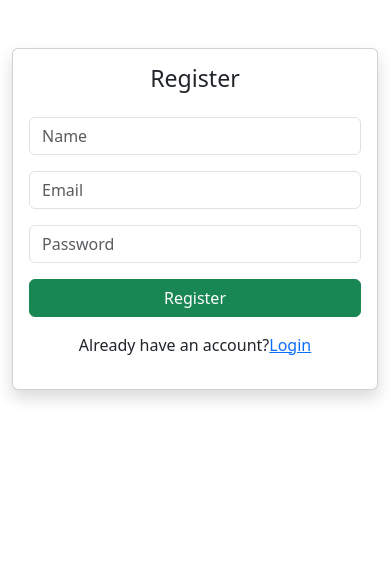
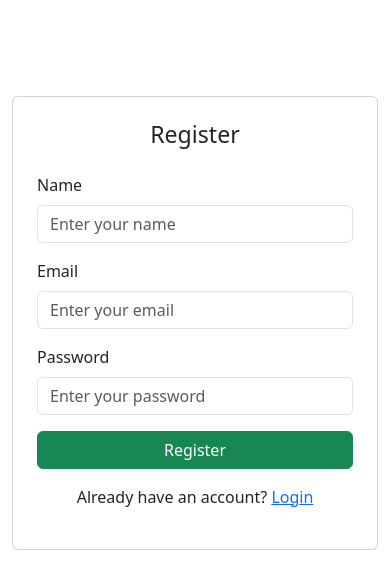
Before and after one commit to Abhishek7356/tast-management-client, a React app: page /register in a window 390 px wide. Shown: the top 588 px of the page. Built offline with nearby package versions, Linux system fonts and the light colour scheme; no server answers; the HTML template or start-up script is replaced by a standard one.

Commit message:
imporved ui a little bit

```diff
--- a/src/components/TaskForm.jsx
+++ b/src/components/TaskForm.jsx
@@ -85,6 +85,7 @@ const TaskForm = ({ task, reload, onClose }) => {
                         <textarea
                             name="description"
                             className="form-control"
+                            required
                             rows="3"
                             value={formData.description}
                             onChange={handleChange}
--- a/src/pages/Dashboard.jsx
+++ b/src/pages/Dashboard.jsx
@@ -16,7 +16,6 @@ const Dashboard = () => {
     const [showForm, setShowForm] = useState(false);
     const [selectedTask, setSelectedTask] = useState(null);
 
-
     const loadTasks = async () => {
         try {
             setLoading(true);
@@ -30,6 +29,7 @@ const Dashboard = () => {
 
             setTasks(data.data);
             setTotalPages(data.pagination.totalPages);
+
         } catch (error) {
             console.log(error);
         } finally {
@@ -41,58 +41,80 @@ const Dashboard = () => {
         loadTasks();
     }, [page, debouncedSearch, status]);
 
+
     useEffect(() => {
         const timer = setTimeout(() => {
             setDebouncedSearch(search);
         }, 500);
 
         return () => clearTimeout(timer);
+
     }, [search]);
+
 
     return (
         <>
             <Navbar />
-
             <div className="container mt-4">
-
-                <div className="d-flex gap-2 mb-3">
-
+                <div className="d-flex justify-content-between align-items-center mb-4">
+                    <div>
+                        <h2 className="fw-bold mb-1">
+                            Task Manager
+                        </h2>
+                        <p className="text-muted mb-0">
+                            Manage your tasks efficiently
+                        </p>
+                    </div>
+                    <button
+                        className="btn btn-primary px-4 shadow-sm"
+                        onClick={() => {
+                            setSelectedTask(null);
+                            setShowForm(true);
+                        }}
+                    >
+                        + Add Task
+                    </button>
+                </div>
+                <div className="card shadow-sm mb-4">
+                    <div className="card-body">
+                        <div className="row g-3">
+                            <div className="col-md-8">
                                 <input
-                        className="form-control"
-                        placeholder="Search..."
+                                    className="form-control form-control-lg"
+                                    placeholder="Search tasks..."
                                     value={search}
                                     onChange={(e) => {
                                         setSearch(e.target.value);
                                         setPage(1);
                                     }}
                                 />
-
+                            </div>
+                            <div className="col-md-4">
                                 <select
-                        className="form-select"
+                                    className="form-select form-select-lg"
                                     value={status}
                                     onChange={(e) => {
                                         setStatus(e.target.value);
                                         setPage(1);
                                     }}
                                 >
-                        <option value="">All</option>
-                        <option value="Pending">Pending</option>
-                        <option value="In Progress">In Progress</option>
-                        <option value="Completed">Completed</option>
+                                    <option value="">
+                                        All Status
+                                    </option>
+                                    <option value="Pending">
+                                        Pending
+                                    </option>
+                                    <option value="In Progress">
+                                        In Progress
+                                    </option>
+                                    <option value="Completed">
+                                        Completed
+                                    </option>
                                 </select>
-
-                    <button
-                        className="btn btn-primary"
-                        onClick={() => {
-                            setSelectedTask(null);
-                            setShowForm(true);
-                        }}
-                    >
-                        Add Task
-                    </button>
-
                             </div>
-
+                        </div>
+                    </div>
+                </div>
                 {showForm && (
                     <TaskForm
                         task={selectedTask}
@@ -102,8 +124,13 @@ const Dashboard = () => {
                             setSelectedTask(null);
                         }}
                     />
+
                 )}
-
+                <div className="card shadow-sm">
+                    <div className="card-body">
+                        <h5 className="fw-bold mb-3">
+                            Tasks
+                        </h5>
                         <TaskTable
                             tasks={tasks}
                             loading={loading}
@@ -114,12 +141,13 @@ const Dashboard = () => {
                             }}
                         />
 
+                    </div>
+                </div>
                 <Pagination
                     page={page}
                     totalPages={totalPages}
                     setPage={setPage}
                 />
-
             </div>
         </>
     );
--- a/src/pages/Login.jsx
+++ b/src/pages/Login.jsx
@@ -53,11 +53,19 @@ const Login = () => {
     };
 
     return (
-        <div className="container mt-5">
-            <div className="row justify-content-center">
+        <div className="container mt-5 pt-5">
+            <div className="row justify-content-center align-items-center">
+
+                <div className="col-md-6 d-none d-md-block">
+                    <img
+                        src="https://static.vecteezy.com/system/resources/thumbnails/011/432/528/small/enter-login-and-password-registration-page-on-screen-sign-in-to-your-account-creative-metaphor-login-page-mobile-app-with-user-page-flat-illustration-vector.jpg"
+                        alt="Task Manager"
+                        className="img-fluid rounded"
+                    />
+                </div>
                 <div className="col-md-5">
-                    <div className="card shadow">
-                        <div className="card-body">
+                    <div className="card">
+                        <div className="card-body p-4">
                             <h3 className="text-center mb-4">
                                 Login
                             </h3>
@@ -68,7 +76,9 @@ const Login = () => {
                             )}
                             <form onSubmit={handleSubmit}>
                                 <div className="mb-3">
-                                    <label>Email</label>
+                                    <label className="form-label">
+                                        Email
+                                    </label>
                                     <input
                                         type="email"
                                         name="email"
@@ -79,7 +89,9 @@ const Login = () => {
                                     />
                                 </div>
                                 <div className="mb-3">
-                                    <label>Password</label>
+                                    <label className="form-label">
+                                        Password
+                                    </label>
                                     <input
                                         type="password"
                                         name="password"
--- a/src/pages/Register.jsx
+++ b/src/pages/Register.jsx
@@ -50,11 +50,18 @@ const Register = () => {
     };
 
     return (
-        <div className="container mt-5">
-            <div className="row justify-content-center">
+        <div className="container mt-5 pt-5">
+            <div className="row justify-content-center align-items-center">
+                <div className="col-md-6 d-none d-md-block">
+                    <img
+                        src="https://static.vecteezy.com/system/resources/thumbnails/011/432/528/small/enter-login-and-password-registration-page-on-screen-sign-in-to-your-account-creative-metaphor-login-page-mobile-app-with-user-page-flat-illustration-vector.jpg"
+                        alt="Task Manager"
+                        className="img-fluid rounded"
+                    />
+                </div>
                 <div className="col-md-5">
-                    <div className="card shadow">
-                        <div className="card-body">
+                    <div className="card">
+                        <div className="card-body p-4">
                             <h3 className="text-center mb-4">
                                 Register
                             </h3>
@@ -64,32 +71,47 @@ const Register = () => {
                                 </div>
                             )}
                             <form onSubmit={handleSubmit}>
+                                <div className="mb-3">
+                                    <label className="form-label">
+                                        Name
+                                    </label>
                                     <input
-                                    className="form-control mb-3"
-                                    placeholder="Name"
+                                        className="form-control"
+                                        placeholder="Enter your name"
                                         name="name"
                                         required
                                         value={formData.name}
                                         onChange={handleChange}
                                     />
+                                </div>
+                                <div className="mb-3">
+                                    <label className="form-label">
+                                        Email
+                                    </label>
                                     <input
-                                    className="form-control mb-3"
-                                    placeholder="Email"
+                                        className="form-control"
+                                        placeholder="Enter your email"
                                         type="email"
                                         name="email"
                                         required
                                         value={formData.email}
                                         onChange={handleChange}
                                     />
+                                </div>
+                                <div className="mb-3">
+                                    <label className="form-label">
+                                        Password
+                                    </label>
                                     <input
-                                    className="form-control mb-3"
-                                    placeholder="Password"
+                                        className="form-control"
+                                        placeholder="Enter your password"
                                         type="password"
                                         name="password"
                                         required
                                         value={formData.password}
                                         onChange={handleChange}
                                     />
+                                </div>
                                 <button
                                     className="btn btn-success w-100"
                                     disabled={loading}
@@ -98,8 +120,10 @@ const Register = () => {
                                 </button>
                             </form>
                             <p className="text-center mt-3">
-                                Already have an account?
-                                <Link to="/">Login</Link>
+                                Already have an account?{" "}
+                                <Link to="/">
+                                    Login
+                                </Link>
                             </p>
                         </div>
                     </div>
```
Lines whose indentation alone changed are shown as unchanged.
